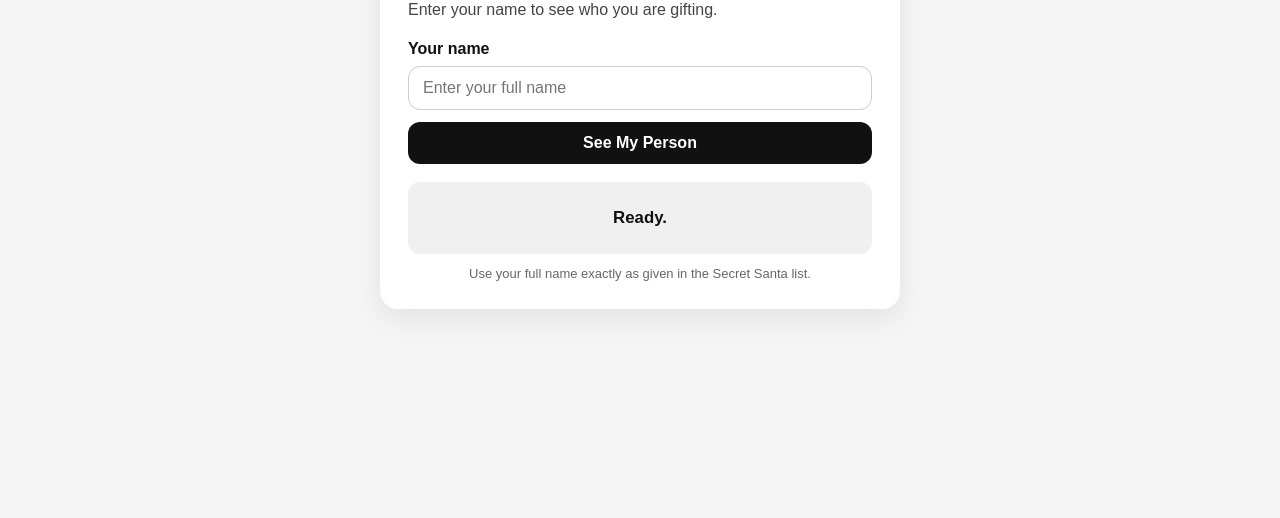
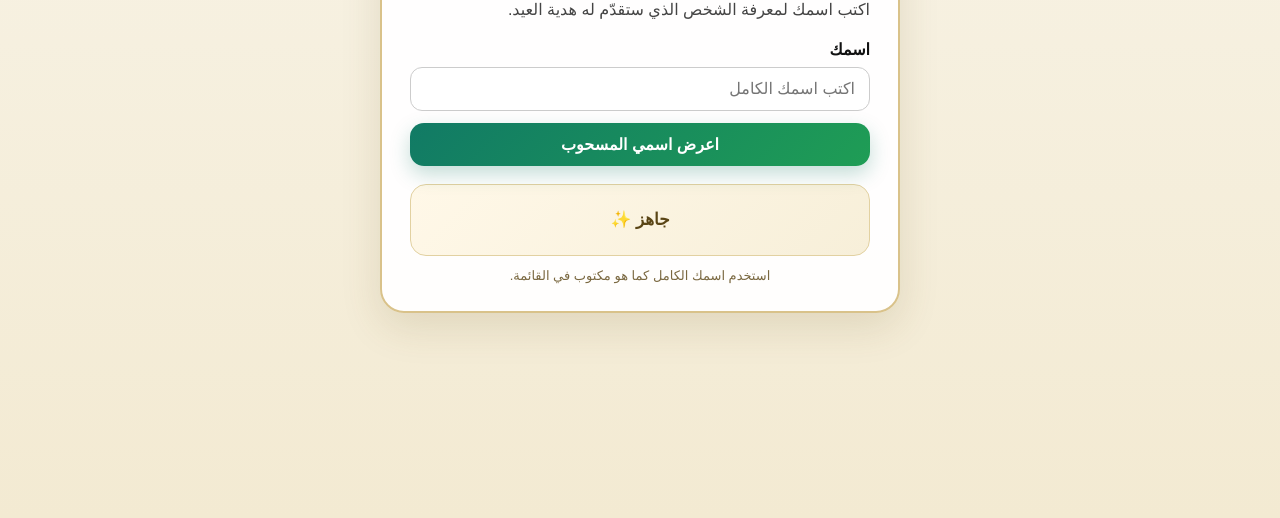
Before and after one commit to Mjumws/new, a plain HTML site: page index.html in a window 1280 px wide. Shown: the part 282-800 px from the top of the page. Drawn offline with Linux system fonts and the light colour scheme.

Commit message:
Update index.html

```diff
--- a/index.html
+++ b/index.html
@@ -1,9 +1,9 @@
 <!DOCTYPE html>
-<html lang="en">
+<html lang="ar" dir="rtl">
 <head>
   <meta charset="UTF-8" />
   <meta name="viewport" content="width=device-width, initial-scale=1.0" />
-  <title>Secret Santa Lookup</title>
+  <title>سحب هدايا العيد</title>
   <style>
     * {
       box-sizing: border-box;
@@ -15,16 +15,17 @@
       display: grid;
       place-items: center;
       font-family: Arial, sans-serif;
-      background: #f5f5f5;
+      background: linear-gradient(180deg, #f8f4e8 0%, #f3ead2 100%);
       color: #111;
     }
 
     .card {
       width: min(92vw, 520px);
-      background: #fff;
-      border-radius: 18px;
+      background: rgba(255,255,255,0.96);
+      border-radius: 24px;
       padding: 28px;
-      box-shadow: 0 10px 30px rgba(0, 0, 0, 0.08);
+      box-shadow: 0 14px 40px rgba(102, 76, 20, 0.14);
+      border: 2px solid #d9c28a;
     }
 
     h1 {
@@ -59,45 +60,48 @@
       font-size: 16px;
       font-weight: 700;
       border: none;
-      border-radius: 12px;
-      background: #111;
+      border-radius: 14px;
+      background: linear-gradient(135deg, #117a65, #1f9d55);
       color: #fff;
       cursor: pointer;
+      box-shadow: 0 8px 20px rgba(17, 122, 101, 0.25);
     }
 
     .result {
       margin-top: 18px;
       padding: 18px;
       min-height: 72px;
-      border-radius: 12px;
-      background: #f0f0f0;
+      border-radius: 16px;
+      background: linear-gradient(135deg, #fff8e8, #f7efd9);
+      border: 1px solid #e2d1a1;
       display: flex;
       align-items: center;
       justify-content: center;
       text-align: center;
       font-size: 1.05rem;
       font-weight: 700;
+      color: #5a4515;
     }
 
     .note {
       margin-top: 12px;
       font-size: 13px;
-      color: #666;
+      color: #7a6840;
       text-align: center;
     }
   </style>
 </head>
 <body>
   <div class="card">
-    <h1>Secret Santa</h1>
-    <p>Enter your name to see who you are gifting.</p>
+    <h1>🎁 سحب هدايا العيد</h1>
+    <p>اكتب اسمك لمعرفة الشخص الذي ستقدّم له هدية العيد.</p>
 
-    <label for="nameInput">Your name</label>
-    <input id="nameInput" type="text" placeholder="Enter your full name" autocomplete="off" />
-    <button id="submitBtn">See My Person</button>
+    <label for="nameInput">اسمك</label>
+    <input id="nameInput" type="text" placeholder="اكتب اسمك الكامل" autocomplete="off" />
+    <button id="submitBtn">اعرض اسمي المسحوب</button>
 
-    <div class="result" id="result">Ready.</div>
-    <div class="note">Use your full name exactly as given in the Secret Santa list.</div>
+    <div class="result" id="result">جاهز ✨</div>
+    <div class="note">استخدم اسمك الكامل كما هو مكتوب في القائمة.</div>
   </div>
 
   <script>
@@ -128,18 +132,18 @@
       const name = normalizeName(nameInput.value);
 
       if (!name) {
-        result.textContent = 'لو سمحتز، ادخل الاسم المعطلى لك';
+        result.textContent = 'الرجاء كتابة اسمك.';
         return;
       }
 
       if (!santaAssignments[name]) {
-        result.textContent = 'مو موجود الاسم هذاز حط الاسم اللي اعطي لك بالضبط.';
+        result.textContent = 'الاسم غير موجود في القائمة. تأكد من كتابة الاسم الكامل بشكل صحيح.';
         return;
       }
 
       const giftedPerson = santaAssignments[name];
 
-      result.textContent = ` $${giftedPerson}. -------انت يا طويل العمر بتعايد  ${name} هلا`;
+      result.textContent = `يا ${name}، هديتك هذا العيد ستكون لـ ${giftedPerson} ✨`;
     }
 
     submitBtn.addEventListener('click', showAssignment);
```
